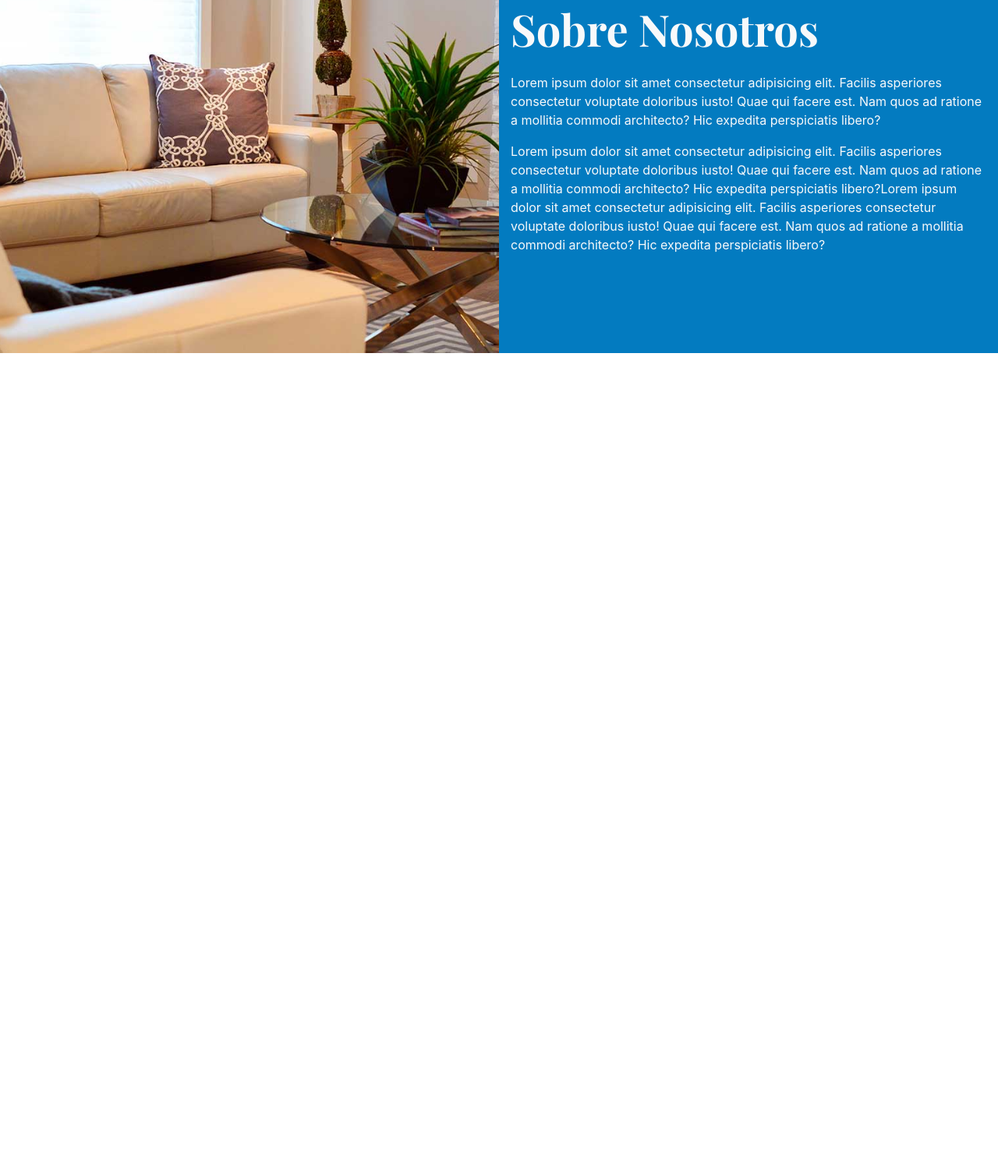
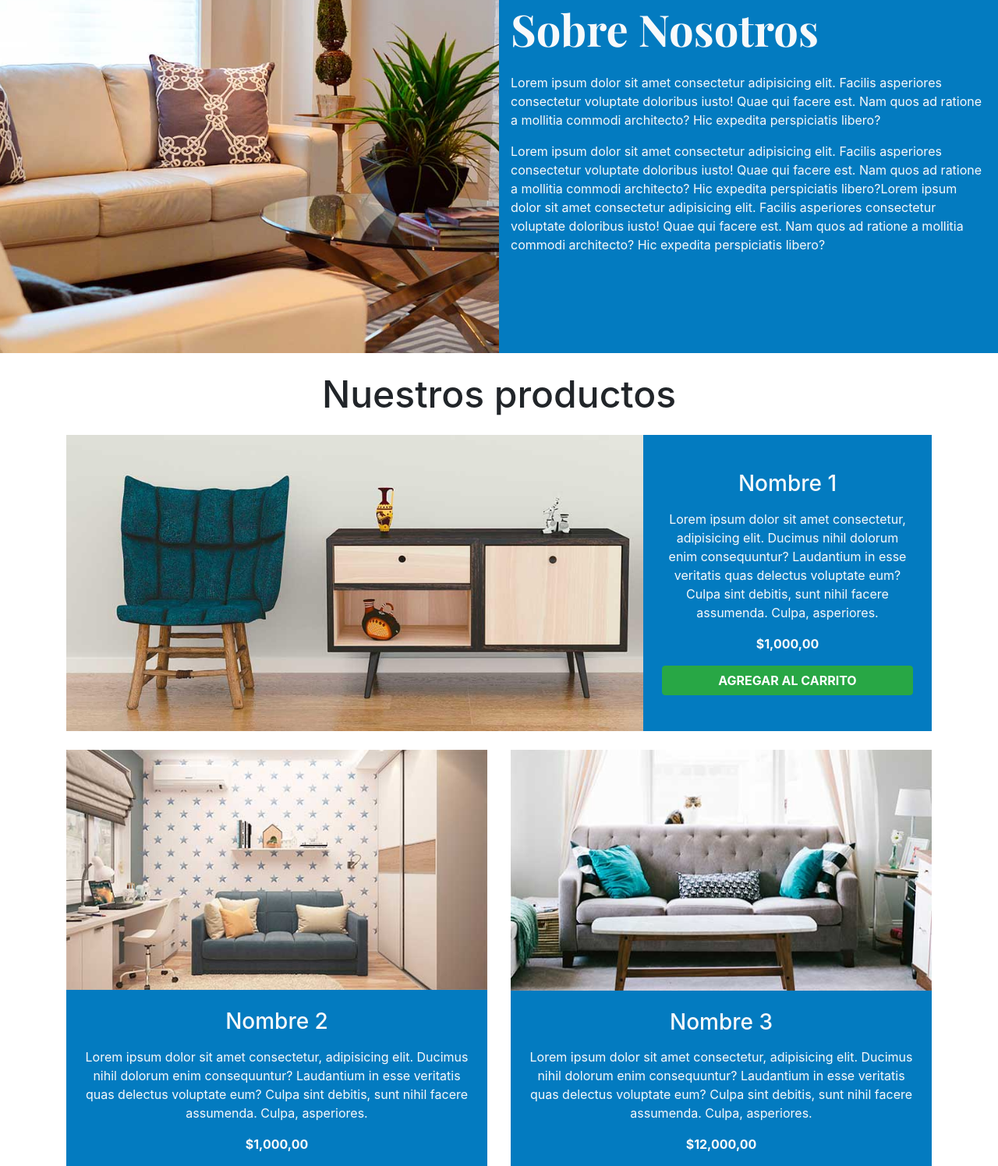
Before and after one commit to NitaiFraire/VentaDeMueblesWeb, a plain HTML site: page index.html in a window 1280 px wide. Shown: the part 1304-2800 px from the top of the page at 78% size. Before the commit the page ends 1757 px from the top, so only its background shows below. Drawn offline with nearby package versions, Linux system fonts and the light colour scheme.

Commit message:
seccion de productos

```diff
--- a/index.html
+++ b/index.html
@@ -57,6 +57,71 @@
         </div>
       </div>
     </div>
+    <div class="container productos-tienda mt-4">
+      <h2 class="text-center">Nuestros productos</h2>
+      <div class="row no-gutters mt-4 align-items-center bg-primary">
+        <div class="col-lg-8">
+          <img src="img/producto1.jpg" class="img-fluid">
+        </div>
+        <div class="col-lg-4">
+          <div class="info-producto text-light  text-center p-4">
+            <h3 class="text-center mb-3">Nombre 1</h3>
+            <p>Lorem ipsum dolor sit amet consectetur, adipisicing elit. Ducimus nihil dolorum enim consequuntur? Laudantium in esse veritatis quas delectus voluptate eum? Culpa sint debitis, sunt nihil facere assumenda. Culpa, asperiores.</p>
+            <p class="precio font-weight-bold">$1,000,00</p>
+            <a href="#" class="btn btn-success d-block text-uppercase font-weight-bold">Agregar al carrito</a>
+          </div>
+        </div>
+      </div><!-- /row -->
+      <div class="row mt-4 ">
+        <div class="col-md-6 mb-4 mb-md-4">
+          <img src="img/producto2.jpg" class="img-fluid">
+          <div class="info-producto text-light bg-primary text-center p-4">
+            <h3 class="text-center mb-3">Nombre 2</h3>
+            <p>Lorem ipsum dolor sit amet consectetur, adipisicing elit. Ducimus nihil dolorum enim consequuntur? Laudantium in esse veritatis quas delectus voluptate eum? Culpa sint debitis, sunt nihil facere assumenda. Culpa, asperiores.</p>
+            <p class="precio font-weight-bold">$1,000,00</p>
+            <a href="#" class="btn btn-success d-block text-uppercase font-weight-bold">Agregar al carrito</a>
+          </div>
+        </div>
+        <div class="col-md-6 mb-4 mb-md-0">
+          <img src="img/producto3.jpg" class="img-fluid">
+          <div class="info-producto text-light bg-primary text-center p-4">
+            <h3 class="text-center mb-3">Nombre 3</h3>
+            <p>Lorem ipsum dolor sit amet consectetur, adipisicing elit. Ducimus nihil dolorum enim consequuntur? Laudantium in esse veritatis quas delectus voluptate eum? Culpa sint debitis, sunt nihil facere assumenda. Culpa, asperiores.</p>
+            <p class="precio font-weight-bold">$12,000,00</p>
+            <a href="#" class="btn btn-success d-block text-uppercase font-weight-bold">Agregar al carrito</a>
+          </div>
+        </div>
+      </div><!-- row -->
+      <div class="row mt-4 justify-content-center">
+        <div class=" col-md-6 col-lg-4 mb-4 mb-md-4">
+          <img src="img/producto4.jpg" class="img-fluid">
+          <div class="info-producto text-light bg-primary text-center p-4">
+            <h3 class="text-center mb-3">Nombre 4</h3>
+            <p>Lorem ipsum dolor sit amet consectetur, adipisicing elit. Ducimus nihil dolorum enim consequuntur? Laudantium in esse veritatis quas delectus voluptate eum? Culpa sint debitis, sunt nihil facere assumenda. Culpa, asperiores.</p>
+            <p class="precio font-weight-bold">$111,000,00</p>
+            <a href="#" class="btn btn-success d-block text-uppercase font-weight-bold">Agregar al carrito</a>
+          </div>
+        </div>
+        <div class=" col-md-6 col-lg-4 mb-4 mb-md-0">
+          <img src="img/producto5.jpg" class="img-fluid">
+          <div class="info-producto text-light bg-primary text-center p-4">
+            <h3 class="text-center mb-3">Nombre 5</h3>
+            <p>Lorem ipsum dolor sit amet consectetur, adipisicing elit. Ducimus nihil dolorum enim consequuntur? Laudantium in esse veritatis quas delectus voluptate eum? Culpa sint debitis, sunt nihil facere assumenda. Culpa, asperiores.</p>
+            <p class="precio font-weight-bold">$155,000,00</p>
+            <a href="#" class="btn btn-success d-block text-uppercase font-weight-bold">Agregar al carrito</a>
+          </div>
+        </div>
+        <div class=" col-md-6 col-lg-4 mb-4 mb-md-0">
+          <img src="img/producto6.jpg" class="img-fluid">
+          <div class="info-producto text-light bg-primary text-center p-4">
+            <h3 class="text-center mb-3">Nombre 6</h3>
+            <p>Lorem ipsum dolor sit amet consectetur, adipisicing elit. Ducimus nihil dolorum enim consequuntur? Laudantium in esse veritatis quas delectus voluptate eum? Culpa sint debitis, sunt nihil facere assumenda. Culpa, asperiores.</p>
+            <p class="precio font-weight-bold">$155,000,00</p>
+            <a href="#" class="btn btn-success d-block text-uppercase font-weight-bold">Agregar al carrito</a>
+          </div>
+        </div>
+      </div><!-- row -->
+    </div>
 
     <script src="https://code.jquery.com/jquery-3.3.1.slim.min.js" integrity="sha384-q8i/X+965DzO0rT7abK41JStQIAqVgRVzpbzo5smXKp4YfRvH+8abtTE1Pi6jizo" crossorigin="anonymous"></script>
     <script src="https://cdnjs.cloudflare.com/ajax/libs/popper.js/1.14.0/umd/popper.min.js" integrity="sha384-cs/chFZiN24E4KMATLdqdvsezGxaGsi4hLGOzlXwp5UZB1LY//20VyM2taTB4QvJ" crossorigin="anonymous"></script>
```
